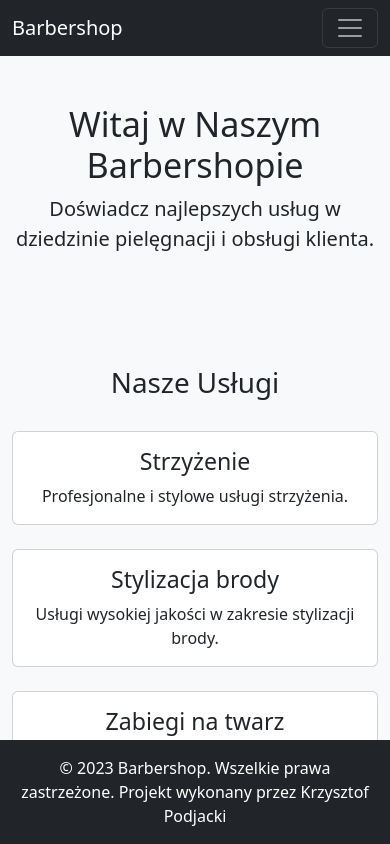
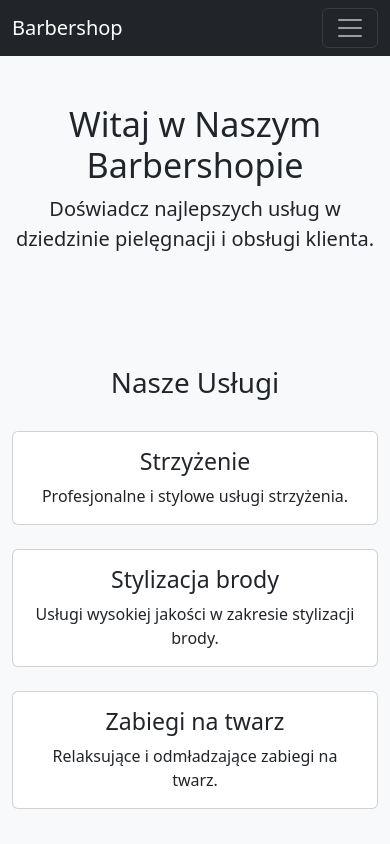
Before and after one commit to chrisitstyle/yourbarbershop, a React (Vite) app: page / in a window 390 px wide. Shown: the top 844 px of the page. Built offline with nearby package versions, Linux system fonts and the light colour scheme; no server answers; what @supabase/auth-helpers-react would draw is missing.

Commit message:
Fix Navbar position to be fixed

```diff
--- a/src/App.jsx
+++ b/src/App.jsx
@@ -54,6 +54,7 @@ function App() {
       <div className="App">
         <Router>
           <Navbar />
+          <main>
             <Routes>
               <Route exact path="/" element={<Home />}></Route>
               <Route exact path="/login" element={<Login />}></Route>
@@ -109,6 +110,7 @@ function App() {
                 element={<RegisterOrderLogged />}
               />
             </Routes>
+          </main>
           <Footer />
         </Router>
       </div>
--- a/src/Footer.jsx
+++ b/src/Footer.jsx
@@ -5,7 +5,7 @@ const Footer = () => {
   const author = "Krzysztof Podjacki";
 
   return (
-    <footer className="footer mt-auto py-3  bg-dark text-white fixed-bottom ">
+    <footer className="footer mt-auto py-3 bg-dark text-white">
       <div className="container text-center">
         <p className="mb-0">
           &copy; {currentYear} Barbershop. Wszelkie prawa zastrzeżone. Projekt
--- a/src/Navbar.jsx
+++ b/src/Navbar.jsx
@@ -12,7 +12,7 @@ const Navbar = () => {
   };
 
   return (
-    <nav className="navbar navbar-expand-lg navbar-dark  bg-dark">
+    <nav className="navbar navbar-expand-lg navbar-dark bg-dark">
       <div className="container-fluid">
         <Link className="navbar-brand" to="/">
           Barbershop
--- a/src/index.css
+++ b/src/index.css
@@ -1,11 +1,12 @@
+html,
 body {
+  height: 100%;
   margin: 0;
   font-family: -apple-system, BlinkMacSystemFont, "Segoe UI", "Roboto", "Oxygen",
     "Ubuntu", "Cantarell", "Fira Sans", "Droid Sans", "Helvetica Neue",
     sans-serif;
   -webkit-font-smoothing: antialiased;
   -moz-osx-font-smoothing: grayscale;
-  padding-bottom: 100px; /* Dostosuj wartość według potrzeb */
   background-color: #f5f5f5 !important;
 }
 
@@ -14,41 +15,25 @@ code {
     monospace;
 }
 
-.custom-navbar-ul {
+.App {
   display: flex;
-  width: 100%;
-  gap: 50px;
+  flex-direction: column;
+  min-height: 100vh;
 }
 
-.site-footer {
-  width: 100%;
-  margin-top: auto;
+main {
+  flex: 1;
+  padding-top: 56px; /* navbar height */
 }
 
-.pagination {
-  margin-bottom: 70px;
-}
-
-.social-icons {
-  font-size: 70px;
-}
-.social-icons a {
-  margin-right: 100px;
-}
-body {
-  margin: 0;
-  font-family: -apple-system, BlinkMacSystemFont, "Segoe UI", "Roboto", "Oxygen",
-    "Ubuntu", "Cantarell", "Fira Sans", "Droid Sans", "Helvetica Neue",
-    sans-serif;
-  -webkit-font-smoothing: antialiased;
-  -moz-osx-font-smoothing: grayscale;
-  padding-bottom: 100px;
-  background-color: #f5f5f5 !important;
-}
-
-code {
-  font-family: source-code-pro, Menlo, Monaco, Consolas, "Courier New",
-    monospace;
+.navbar {
+  position: fixed !important;
+  top: 0;
+  left: 0;
+  right: 0;
+  z-index: 1000; /*over other elements */
+  background-color: #343a40;
+  width: 100%;
 }
 
 .custom-navbar-ul {
@@ -57,34 +42,30 @@ code {
   gap: 50px;
 }
 
-.site-footer {
+.footer {
+  margin-top: auto;
   width: 100%;
-  margin-top: auto;
+  padding: 1rem 0;
+  background-color: #343a40;
+  color: white;
 }
 
 .pagination {
   margin-bottom: 70px;
 }
 
+.pagination .page-item.active .page-link {
+  background-color: black;
+  color: white;
+  border-color: black;
+}
+
 .social-icons {
   font-size: 70px;
 }
+
 .social-icons a {
   margin-right: 100px;
-}
-@media (max-width: 768px) {
-  .arrow-icon {
-    color: black;
-    font-size: 20px;
-    margin: 0 -80px;
-  }
-}
-
-@media (min-width: 769px) and (max-width: 1200px) {
-  .arrow-icon {
-    color: black;
-    font-size: 30px;
-  }
 }
 
 .arrow-left,
@@ -104,8 +85,18 @@ code {
 .arrow-right {
   right: 160px;
 }
-.pagination .page-item.active .page-link {
-  background-color: black;
-  color: white;
-  border-color: black;
+
+@media (max-width: 768px) {
+  .arrow-icon {
+    color: black;
+    font-size: 20px;
+    margin: 0 -80px;
+  }
 }
+
+@media (min-width: 769px) and (max-width: 1200px) {
+  .arrow-icon {
+    color: black;
+    font-size: 30px;
+  }
+}
```
Lines whose indentation alone changed are shown as unchanged.
